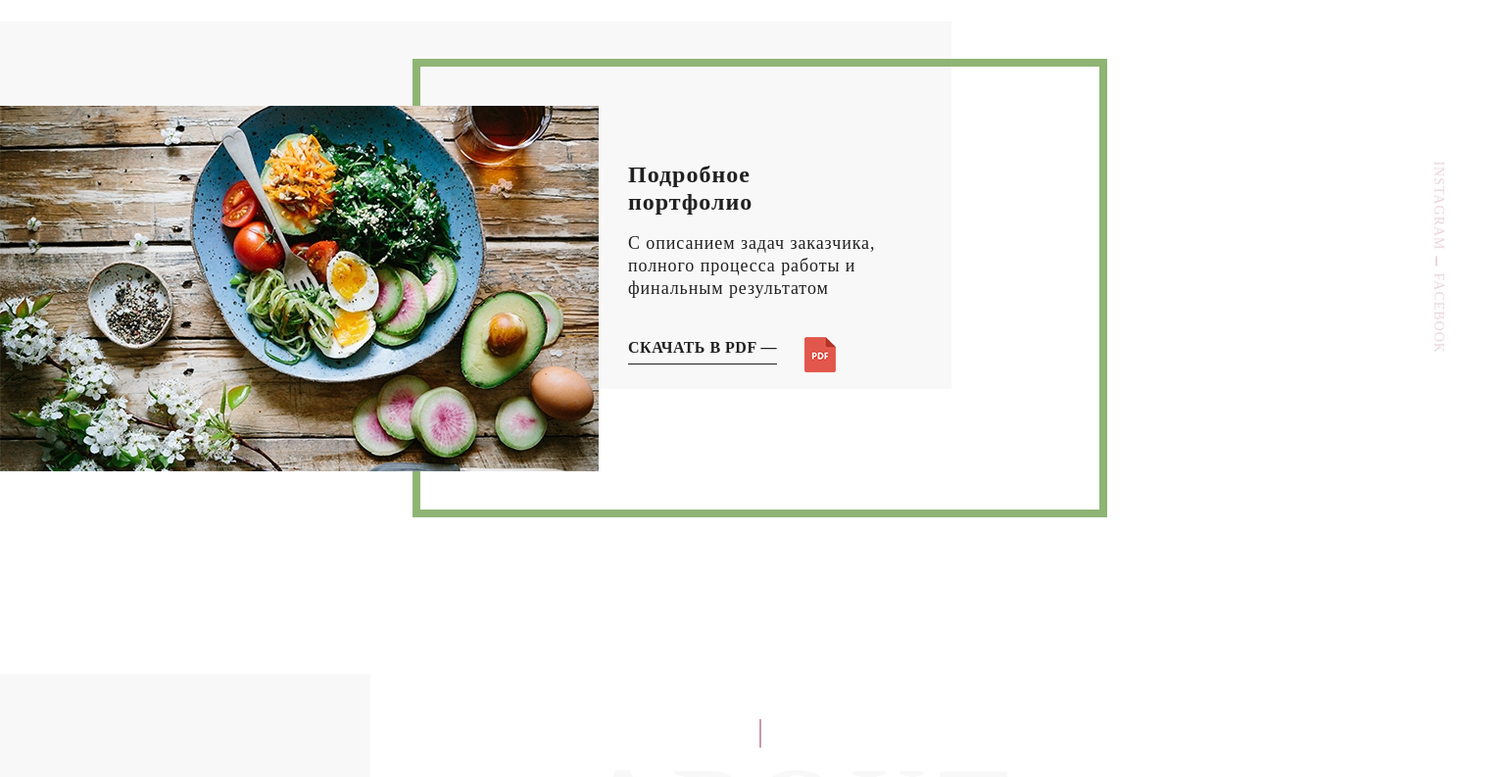
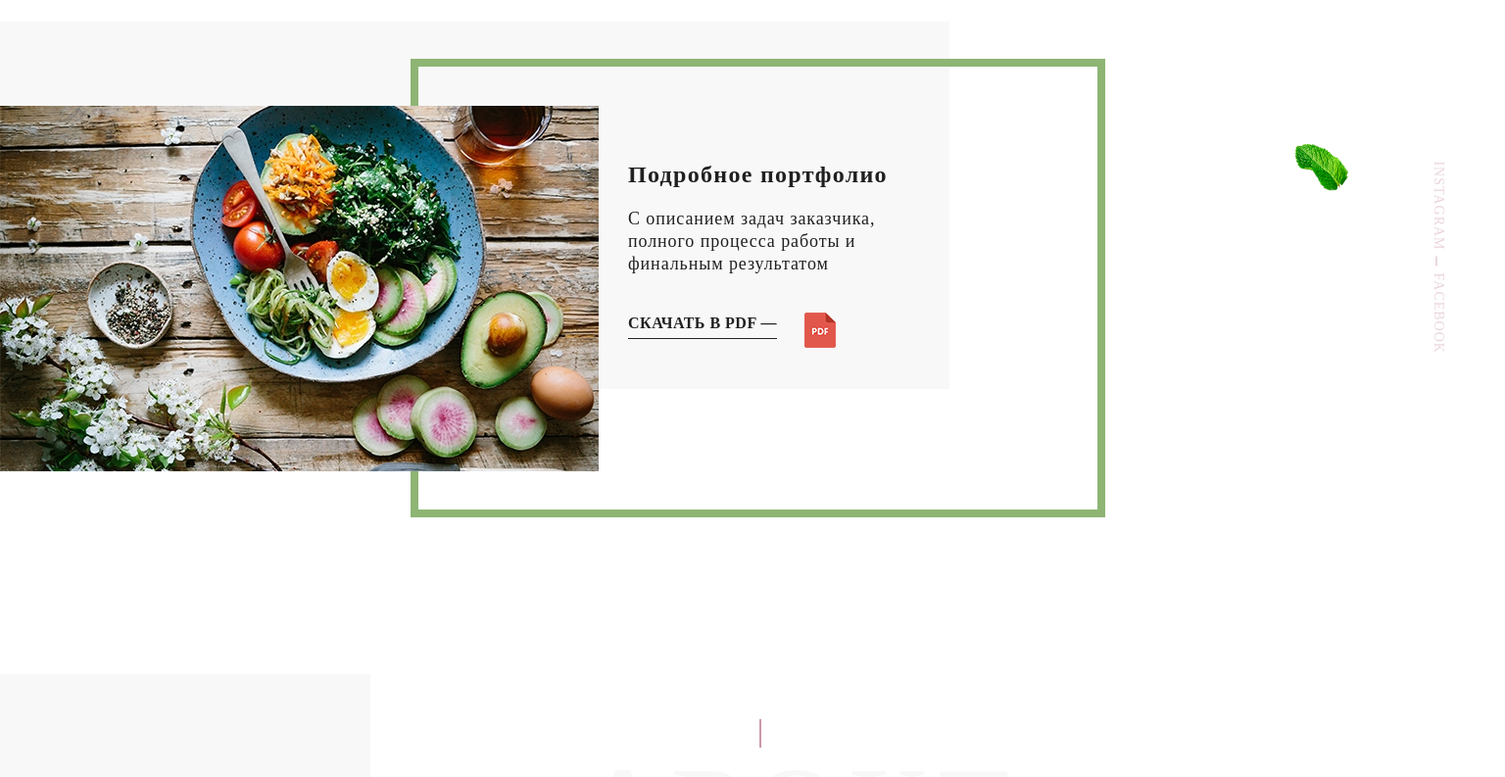
Before and after one commit to bunkerWHz/FoodBlogger, a website: page src/index.html in a window 1536 px wide. Shown: the part 2392-3185 px from the top of the page at 98% size. Drawn offline with Linux system fonts and the light colour scheme; a web font is replaced by a local one.

Commit message:
add 1440px download page pixel perfect styles and bg decorations

```diff
--- a/src/styles/download-page.scss
+++ b/src/styles/download-page.scss
@@ -153,6 +153,7 @@ margin-right: 170px;
 @media screen and (min-width: 1440px) {
     .download-page {
         position: relative;
+
         .socials--side {
             top: calc(44% - 3px);
         }
@@ -161,12 +162,13 @@ margin-right: 170px;
             flex-direction: row;
             padding-top: 86px;
             height: 520px;
-            background-image:
+           background-color: #fff;
+            background-image: url(/img/1440_download-page_leaf.png),
             url(/img/1440_download_bg-2.png),
            url(/img/1440_download_bg-1.jpg);
-           background-repeat: no-repeat, no-repeat;
-           background-color: #fff;
-           background-position: left 421px top 38px, left 0 top 0;        }
+            background-repeat: no-repeat, no-repeat, no-repeat;
+            background-position: 93% 125px, 419px 38px, -2px 0;
+  }
         .section__img {
             margin-left: 0;
         }
@@ -174,8 +176,10 @@ margin-right: 170px;
 color: #212021;
 font-family: 'Source Serif Pro', serif;
 font-size: 24px;
+width: 300px;
+letter-spacing: 1.3px;
 font-weight: 600;
-margin-bottom: 17px;
+margin-bottom: 19px;
         }
         .section__desc {
             font-size: 18px;
```
Also changed, not shown: src/img/1440_about_leaf-l.png (added), src/img/1440_contacts_leaf-l.png (added), src/img/1440_contacts_leaf-r.png (added), src/img/1440_download-page_leaf.png (added), src/img/1440_prices_leaf-l.png (added), src/img/1440_prices_leaf-m.png (added), src/img/1440_prices_leaf-r.png (added), src/styles/download-page.css, src/styles/download-page.min.css, src/styles/main.css, src/styles/main.min.css.
